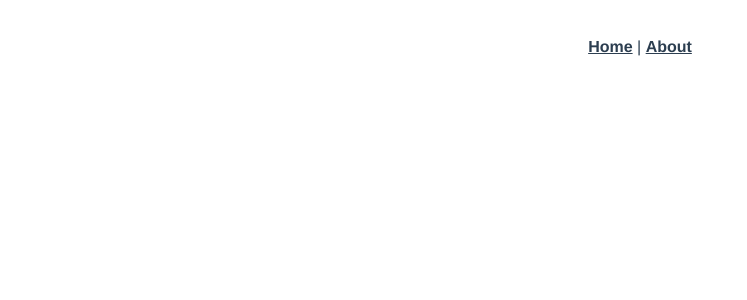
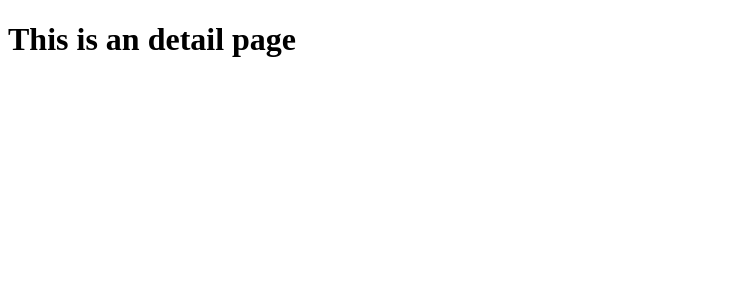
Before and after one commit to libterty/favoriate-movies, a Vue app in the folder apps/: page /movies/1 in a window 1280 px wide. Shown: the top 300 px of the page, without its empty margins (0-747 px from the left). Built offline with nearby package versions, Linux system fonts and the light colour scheme.

Commit message:
feat: adding movies and detail page

```diff
--- a/apps/package.json
+++ b/apps/package.json
@@ -9,6 +9,7 @@
     "lint": "vue-cli-service lint"
   },
   "dependencies": {
+    "@vue/composition-api": "^1.0.0-rc.3",
     "axios": "^0.21.1",
     "core-js": "^3.6.5",
     "vue": "^2.6.11",
--- a/apps/src/App.vue
+++ b/apps/src/App.vue
@@ -1,32 +1,5 @@
 <template>
   <div id="app">
-    <div id="nav">
-      <router-link to="/">Home</router-link> |
-      <router-link to="/about">About</router-link>
-    </div>
     <router-view/>
   </div>
 </template>
-
-<style>
-#app {
-  font-family: Avenir, Helvetica, Arial, sans-serif;
-  -webkit-font-smoothing: antialiased;
-  -moz-osx-font-smoothing: grayscale;
-  text-align: center;
-  color: #2c3e50;
-}
-
-#nav {
-  padding: 30px;
-}
-
-#nav a {
-  font-weight: bold;
-  color: #2c3e50;
-}
-
-#nav a.router-link-exact-active {
-  color: #42b983;
-}
-</style>
--- a/apps/src/components/HelloWorld.vue
+++ /dev/null
@@ -1,61 +0,0 @@
-<template>
-  <div class="hello">
-    <h1>{{ msg }}</h1>
-    <p>
-      For a guide and recipes on how to configure / customize this project,<br>
-      check out the
-      <a href="https://cli.vuejs.org" target="_blank" rel="noopener">vue-cli documentation</a>.
-    </p>
-    <h3>Installed CLI Plugins</h3>
-    <ul>
-      <li><a href="https://github.com/vuejs/vue-cli/tree/dev/packages/%40vue/cli-plugin-babel" target="_blank" rel="noopener">babel</a></li>
-      <li><a href="https://github.com/vuejs/vue-cli/tree/dev/packages/%40vue/cli-plugin-router" target="_blank" rel="noopener">router</a></li>
-      <li><a href="https://github.com/vuejs/vue-cli/tree/dev/packages/%40vue/cli-plugin-vuex" target="_blank" rel="noopener">vuex</a></li>
-      <li><a href="https://github.com/vuejs/vue-cli/tree/dev/packages/%40vue/cli-plugin-eslint" target="_blank" rel="noopener">eslint</a></li>
-      <li><a href="https://github.com/vuejs/vue-cli/tree/dev/packages/%40vue/cli-plugin-typescript" target="_blank" rel="noopener">typescript</a></li>
-    </ul>
-    <h3>Essential Links</h3>
-    <ul>
-      <li><a href="https://vuejs.org" target="_blank" rel="noopener">Core Docs</a></li>
-      <li><a href="https://forum.vuejs.org" target="_blank" rel="noopener">Forum</a></li>
-      <li><a href="https://chat.vuejs.org" target="_blank" rel="noopener">Community Chat</a></li>
-      <li><a href="https://twitter.com/vuejs" target="_blank" rel="noopener">Twitter</a></li>
-      <li><a href="https://news.vuejs.org" target="_blank" rel="noopener">News</a></li>
-    </ul>
-    <h3>Ecosystem</h3>
-    <ul>
-      <li><a href="https://router.vuejs.org" target="_blank" rel="noopener">vue-router</a></li>
-      <li><a href="https://vuex.vuejs.org" target="_blank" rel="noopener">vuex</a></li>
-      <li><a href="https://github.com/vuejs/vue-devtools#vue-devtools" target="_blank" rel="noopener">vue-devtools</a></li>
-      <li><a href="https://vue-loader.vuejs.org" target="_blank" rel="noopener">vue-loader</a></li>
-      <li><a href="https://github.com/vuejs/awesome-vue" target="_blank" rel="noopener">awesome-vue</a></li>
-    </ul>
-  </div>
-</template>
-
-<script lang="ts">
-import { Component, Prop, Vue } from 'vue-property-decorator';
-
-@Component
-export default class HelloWorld extends Vue {
-  @Prop() private msg!: string;
-}
-</script>
-
-<!-- Add "scoped" attribute to limit CSS to this component only -->
-<style scoped>
-h3 {
-  margin: 40px 0 0;
-}
-ul {
-  list-style-type: none;
-  padding: 0;
-}
-li {
-  display: inline-block;
-  margin: 0 10px;
-}
-a {
-  color: #42b983;
-}
-</style>
--- /dev/null
+++ b/apps/src/components/MovieDetail.vue
@@ -0,0 +1,12 @@
+<template>
+  <div class="MovieDetail">
+    <h1>This is an detail page</h1>
+  </div>
+</template>
+
+<script lang="ts">
+import { Component, Vue } from 'vue-property-decorator';
+
+@Component({})
+export default class MovieDetail extends Vue {}
+</script>
--- /dev/null
+++ b/apps/src/components/Movies.vue
@@ -0,0 +1,12 @@
+<template>
+  <div class="Movies">
+    <h1>This is an detail page</h1>
+  </div>
+</template>
+
+<script lang="ts">
+import { Component, Vue } from 'vue-property-decorator';
+
+@Component({})
+export default class Movies extends Vue {}
+</script>
--- a/apps/src/movies/request.ts
+++ b/apps/src/movies/request.ts
@@ -4,7 +4,7 @@ import * as IShare from '../shares/interfaces';
 export default abstract class MoivessApi {
   private static movieAxios = Axios.create();
 
-  static async requestTest(): Promise<IShare.IResponseBase<IShare.IMovie[] | string> | IShare.HttpException> {
+  static async getAllMovies(): Promise<IShare.IResponseBase<IShare.IMovie[] | string> | IShare.HttpException> {
     const url = 'http://localhost:7080/v1/api/movies/paging';
     const response = await this.movieAxios.get<IShare.IResponseBase<IShare.IMovie[] | string> | IShare.HttpException>(url);
     return response.data;
--- a/apps/src/router/index.ts
+++ b/apps/src/router/index.ts
@@ -1,6 +1,8 @@
 import Vue from 'vue';
 import VueRouter, { RouteConfig } from 'vue-router';
 import Home from '../views/Home.vue';
+import Movies from '../components/Movies.vue';
+import MovieDetail from '../components/MovieDetail.vue';
 
 Vue.use(VueRouter);
 
@@ -11,12 +13,17 @@ const routes: Array<RouteConfig> = [
     component: Home,
   },
   {
-    path: '/about',
-    name: 'About',
-    // route level code-splitting
-    // this generates a separate chunk (about.[hash].js) for this route
-    // which is lazy-loaded when the route is visited.
-    component: () => import(/* webpackChunkName: "about" */ '../views/About.vue'),
+    path: '/movies',
+    name: 'Movies',
+    component: Movies,
+    children: [
+      {
+        path: '/movies/:id',
+        name: 'MovieInfo',
+        component: MovieDetail,
+        props: true,
+      },
+    ],
   },
 ];
 
--- a/apps/src/views/About.vue
+++ /dev/null
@@ -1,5 +0,0 @@
-<template>
-  <div class="about">
-    <h1>This is an about page</h1>
-  </div>
-</template>
--- a/apps/src/views/Home.vue
+++ b/apps/src/views/Home.vue
@@ -1,23 +1,15 @@
 <template>
-  <div class="home">
-    <img alt="Vue logo" src="../assets/logo.png">
-    <HelloWorld msg="Welcome to Your Vue.js + TypeScript App"/>
-  </div>
+  <div class="home"></div>
 </template>
 
 <script lang="ts">
 import { Component, Vue } from 'vue-property-decorator';
-import HelloWorld from '../components/HelloWorld.vue'; // @ is an alias to /src
-import UsersApi from '../users/request';
+import MoivessApi from '../movies/request';
 
-@Component({
-  components: {
-    HelloWorld,
-  },
-})
+@Component({})
 export default class Home extends Vue {
   async mounted() {
-    const result = await UsersApi.requestTest();
+    const result = await MoivessApi.getAllMovies();
     console.log('reuslt: ', result);
   }
 }
```
Also changed, not shown: apps/.eslintrc.js, 1 other file (tests, documents, lock files or other folders).
